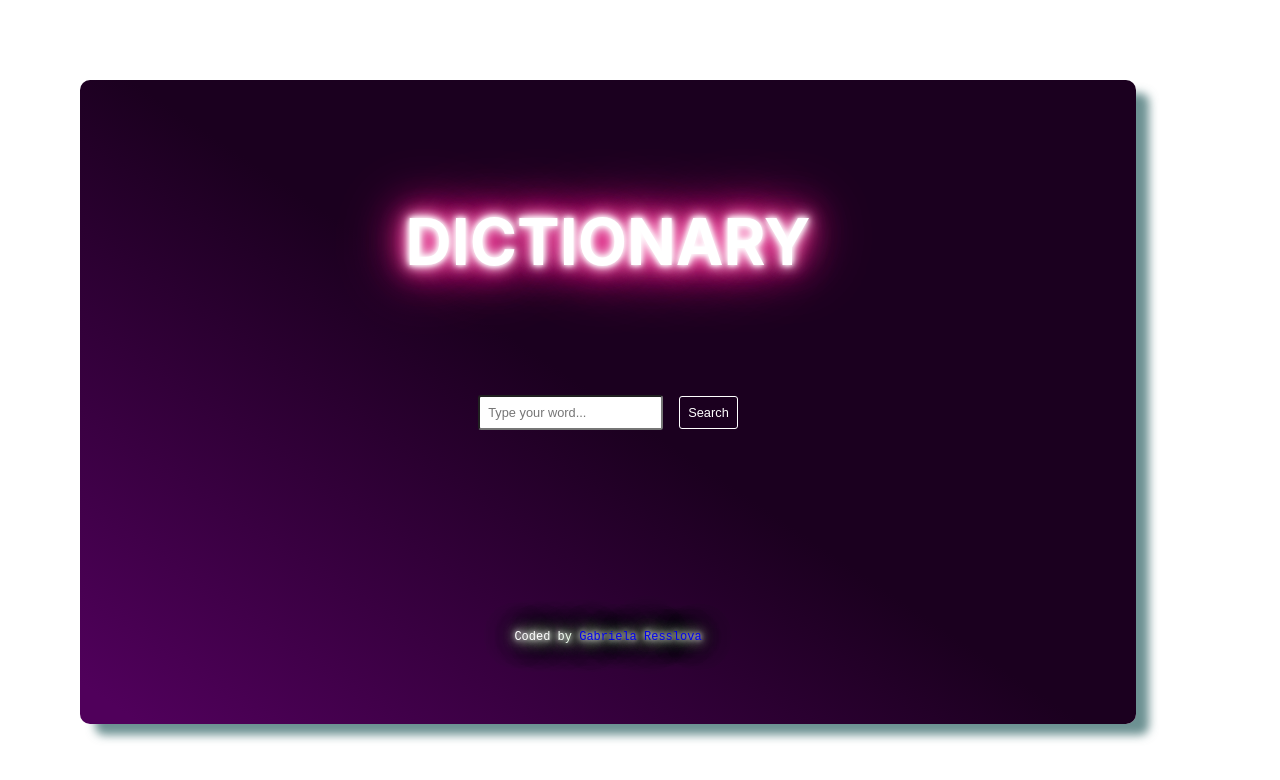
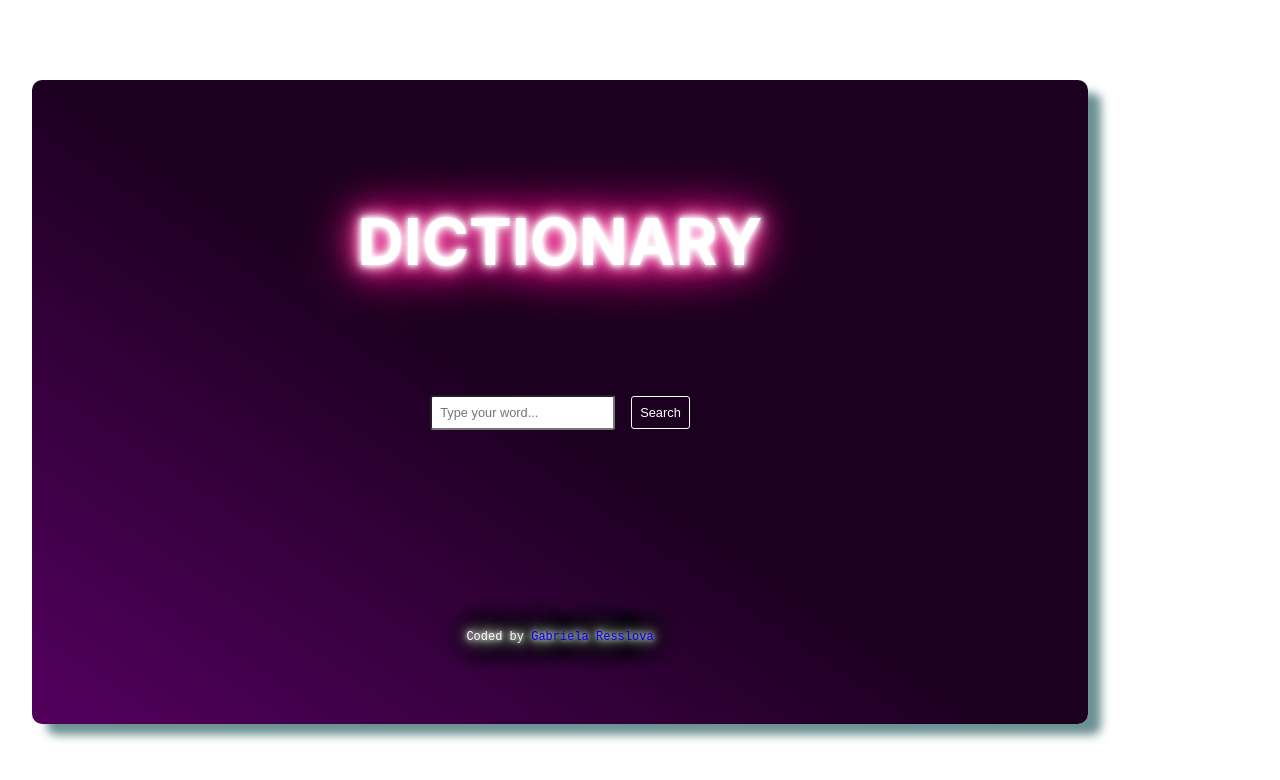
Before and after one commit to Gabriela85/dictionary-react, a React (Create React App) app: page / in a window 1280 px wide. Shown: the top 780 px of the page. Built offline with nearby package versions, Linux system fonts and the light colour scheme.

Commit message:
padding update

```diff
--- a/src/App.css
+++ b/src/App.css
@@ -1,3 +1,5 @@
+
+
 .container{
   color: #FFFFFF;
   width: 70%;
@@ -6,7 +8,7 @@
   background: -moz-linear-gradient(56deg,#50005b 3%, #1B001F 50%);
   border-radius: 10px;
   padding: 5rem;
-  margin:5rem;
+  margin:5rem 5rem 5rem 2rem;
   box-shadow: 14px 12px 10px -1px rgba(46,99,100,0.7);
   -webkit-box-shadow: 14px 12px 10px -1px rgba(46,99,100,0.7);
   -moz-box-shadow: 14px 12px 10px -1px rgba(46,99,100,0.7);
```
